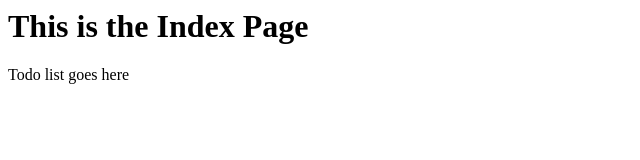
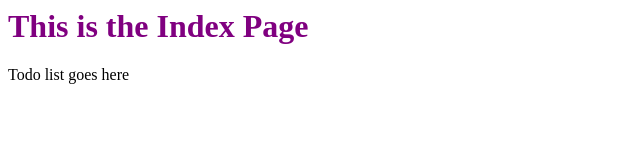
Before and after one commit to igorstojanovic91/todos_api, a website: page views/index.html in a window 1280 px wide. Shown: the whole page, without its empty margins (0-640 px from the left). Drawn offline with Linux system fonts and the light colour scheme; files that its build step writes are made by us from their sources.

Commit message:
Adding public directory with app.css

```diff
--- a/app.js
+++ b/app.js
@@ -6,8 +6,8 @@ var express     = require('express'),
 //Initialiszing body parser
 app.use(bodyParser.json());
 app.use(bodyParser.urlencoded({extended: true}))
-app.use(express.static(__dirname + '/views'))
-
+app.use(express.static(__dirname + '/views')) //serve views/ directory
+app.use(express.static("public"))
 
 var todoRoutes = require("./routes/todos")
 
--- /dev/null
+++ b/public/app.css
@@ -0,0 +1,3 @@
+h1 {
+    color: purple;
+}
--- a/views/index.html
+++ b/views/index.html
@@ -1,3 +1,9 @@
-<h1>This is the Index Page</h1>
+<head>
+    <link rel="stylesheet" href="app.css" type="text/css">
+</head>
+<body>
+    <h1>This is the Index Page</h1>
 
-<p>Todo list goes here</p>
+    <p>Todo list goes here</p>
+
+</body>
```
